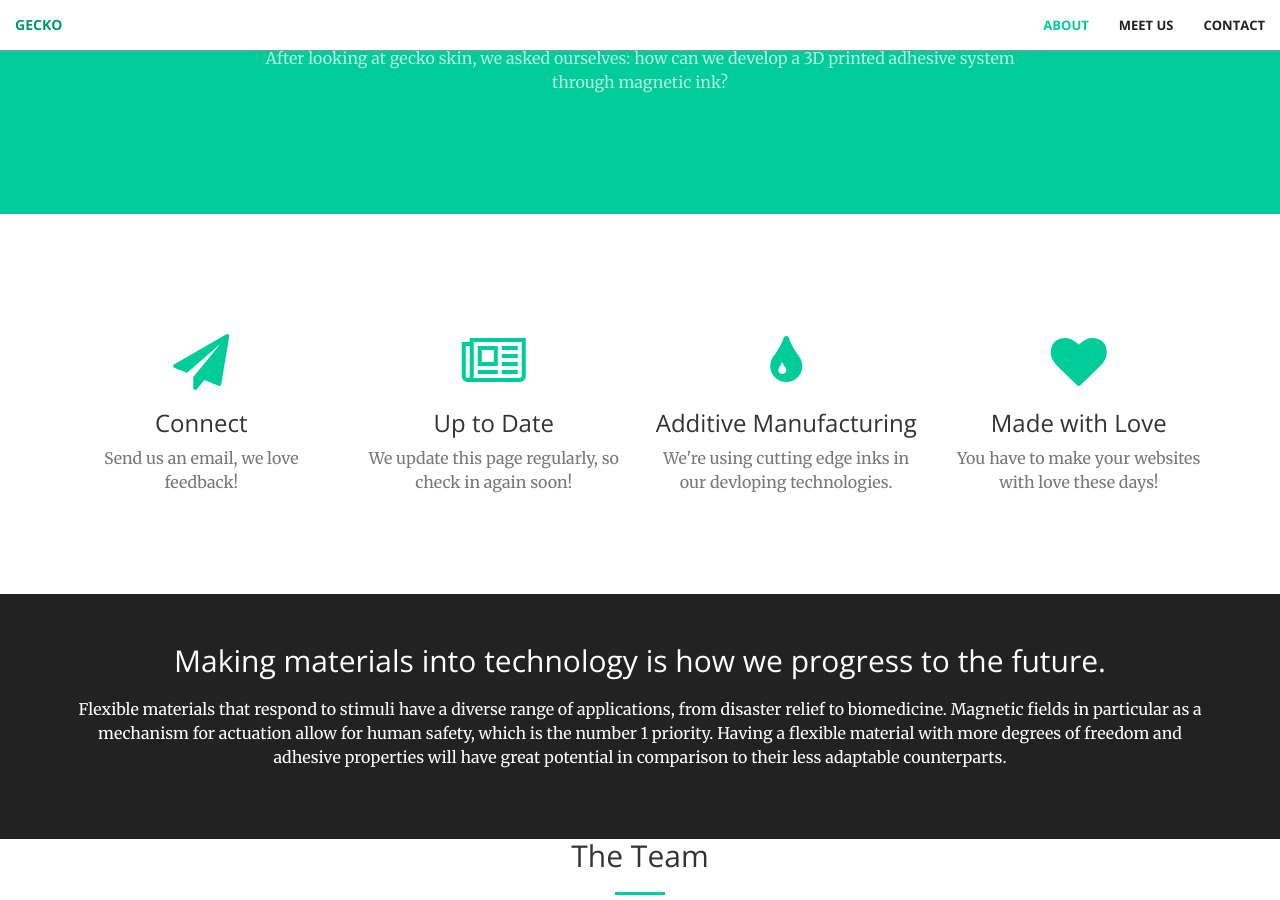
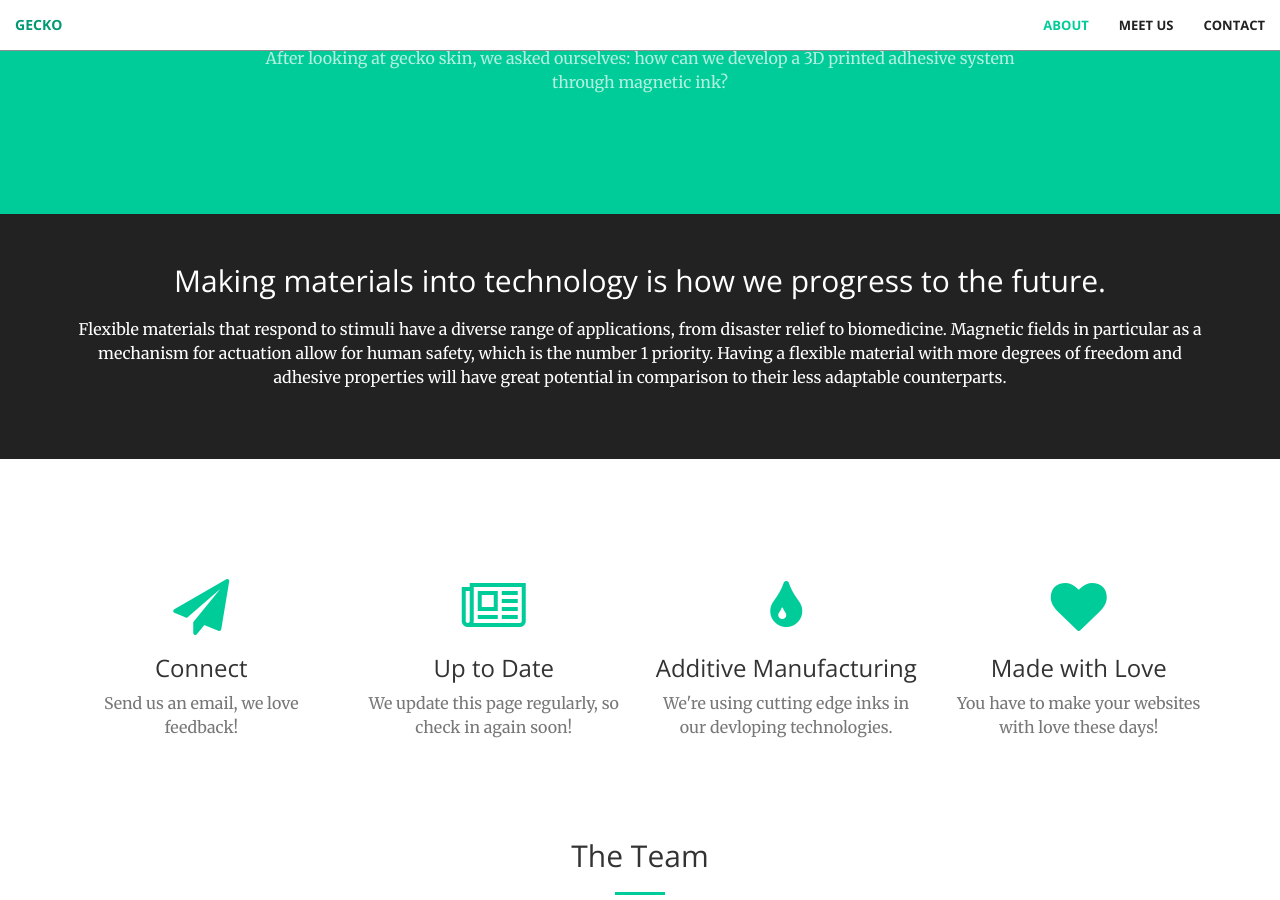
Before and after one commit to teamgecko2022/teamgecko2022, a Jekyll site: the page built from index.html, in a window 1280 px wide and 900 px high, scrolled down 1074 px. Built offline with Jekyll 4.4.1, drawn with Linux system fonts in a browser that asks for light colours.

Commit message:
move aside

```diff
--- a/_layouts/front.html
+++ b/_layouts/front.html
@@ -8,8 +8,9 @@
   {% include nav.html %}
   {% include header.html %}
   {% include call-to-action.html %}
+  {% include aside.html %}
   {% include services.html %}
-  {% include aside.html %}
+
   {% include portfolio.html %}
 
   {% include contact.html %}
```
